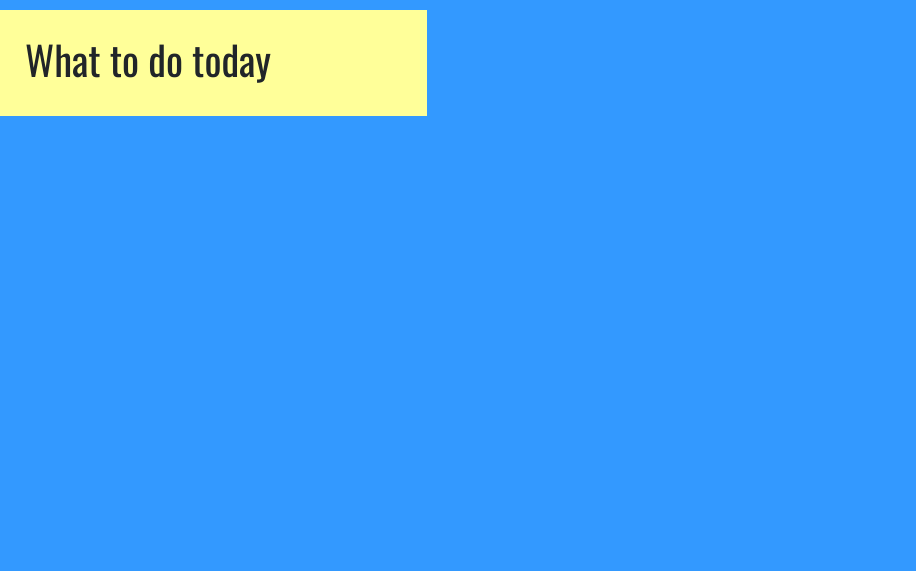
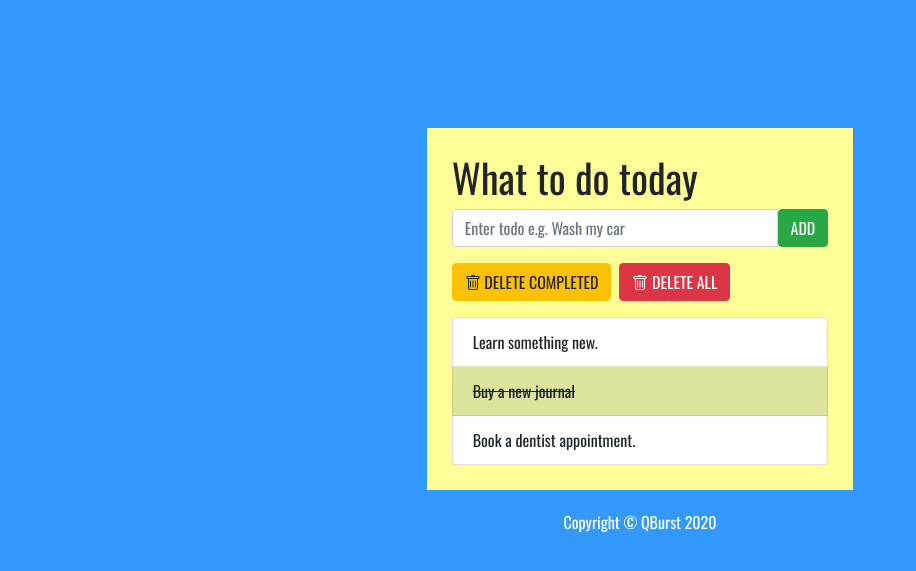
Before and after one commit to TheFirstMe/todo-app, a Django app: page / in a window 1280 px wide. Shown: the top 571 px of the page, without its empty margins (0-916 px from the left). Run offline with Django 3.2, Linux system fonts and the light colour scheme; some libraries are stand-ins or nearby versions.

Commit message:
Updated templates

```diff
--- a/todolist/static/todolist/styles.css
+++ b/todolist/static/todolist/styles.css
@@ -1,27 +1,34 @@
 body {
-    background-color: #3399ff;
-    font-family: 'Oswald', 'Future', sans-serif;
+  background: #3399ff;
+  font-family: "Oswald", "Futura", sans-serif;
 }
 
 #wrapper {
-    margin-top: 10px !important;
+  margin-top: 10% !important;
 }
 
 #content {
-    background-color: #ffff99;
-    padding: 25px;
+  background: #ffff99;
+  padding: 25px;
 }
 
 #content > h2 {
-    font-size: 18px;
-    text-align: center;
-    padding-top: 0;
+  font-size: 18px;
+  text-align: center;
+  padding-top: 0;
 }
 
-.t10 {
-    margin-top: 10px;
+
+.todo-completed {
+  text-decoration: line-through;
+  background: rgba(149, 165, 166, 0.3);
 }
 
-.t20 {
-    margin-top: 20px;
+footer {
+  margin-top: 20px;
+  color: white;
 }
+
+.bi.bi-trash {
+    vertical-align: -1.5px;
+}
--- a/todolist/templates/todolist/index.html
+++ b/todolist/templates/todolist/index.html
@@ -14,16 +14,76 @@
     />
 
     <!-- Bootstrap -->
-    <link rel="stylesheet" href="{% static 'todolist/bootstrap/css/bootstrap.min.css' %}" />
+    <link
+      rel="stylesheet"
+      href="{% static 'todolist/bootstrap/css/bootstrap.min.css' %}"
+    />
     <link rel="stylesheet" href="{% static 'todolist/styles.css' %}" />
   </head>
   <body>
     <div class="container-fluid" id="wrapper">
       <div class="row">
-        <div class="col-lg-4 col-lg-offset-4" id="content">
+        <div class="col-lg-4 offset-lg-4" id="content">
           <h1>What to do today</h1>
+
+          <form action="#" method="POST" role="form">
+            <div class="form-group">
+              <div class="input-group">
+                <input
+                  type="text"
+                  class="form-control"
+                  placeholder="Enter todo e.g. Wash my car"
+                  aria-label="Todo"
+                  aria-describedby="add-btn"
+                />
+                <span class="input-group-btn">
+                  <button type="submit" class="btn btn-success" id="add-btn">
+                    ADD
+                  </button>
+                </span>
+              </div>
+            </div>
+          </form>
+
+          <div class="row">
+            <div class="col-lg-12">
+              <div class="btn-toolbar">
+                <div class="btn-group mr-2">
+                  <button type="button" class="btn btn-warning">
+                    <svg width="1em" height="1em" viewBox="0 0 16 16" class="bi bi-trash" fill="currentColor" xmlns="http://www.w3.org/2000/svg">
+                      <path d="M5.5 5.5A.5.5 0 0 1 6 6v6a.5.5 0 0 1-1 0V6a.5.5 0 0 1 .5-.5zm2.5 0a.5.5 0 0 1 .5.5v6a.5.5 0 0 1-1 0V6a.5.5 0 0 1 .5-.5zm3 .5a.5.5 0 0 0-1 0v6a.5.5 0 0 0 1 0V6z"/>
+                      <path fill-rule="evenodd" d="M14.5 3a1 1 0 0 1-1 1H13v9a2 2 0 0 1-2 2H5a2 2 0 0 1-2-2V4h-.5a1 1 0 0 1-1-1V2a1 1 0 0 1 1-1H6a1 1 0 0 1 1-1h2a1 1 0 0 1 1 1h3.5a1 1 0 0 1 1 1v1zM4.118 4L4 4.059V13a1 1 0 0 0 1 1h6a1 1 0 0 0 1-1V4.059L11.882 4H4.118zM2.5 3V2h11v1h-11z"/>
+                    </svg>
+                    DELETE COMPLETED
+                  </button>
+                </div>
+                <div class="btn-group">
+                  <button type="button" class="btn btn-danger">
+                    <svg width="1em" height="1em" viewBox="0 0 16 16" class="bi bi-trash" fill="currentColor" xmlns="http://www.w3.org/2000/svg">
+                      <path d="M5.5 5.5A.5.5 0 0 1 6 6v6a.5.5 0 0 1-1 0V6a.5.5 0 0 1 .5-.5zm2.5 0a.5.5 0 0 1 .5.5v6a.5.5 0 0 1-1 0V6a.5.5 0 0 1 .5-.5zm3 .5a.5.5 0 0 0-1 0v6a.5.5 0 0 0 1 0V6z"/>
+                      <path fill-rule="evenodd" d="M14.5 3a1 1 0 0 1-1 1H13v9a2 2 0 0 1-2 2H5a2 2 0 0 1-2-2V4h-.5a1 1 0 0 1-1-1V2a1 1 0 0 1 1-1H6a1 1 0 0 1 1-1h2a1 1 0 0 1 1 1h3.5a1 1 0 0 1 1 1v1zM4.118 4L4 4.059V13a1 1 0 0 0 1 1h6a1 1 0 0 0 1-1V4.059L11.882 4H4.118zM2.5 3V2h11v1h-11z"/>
+                    </svg>
+                    DELETE ALL
+                  </button>
+                </div>
+              </div>
+            </div>
+          </div>
+
+          <ul class="list-group mt-3">
+            <li class="list-group-item">Learn something new.</li>
+            <li class="list-group-item todo-completed">Buy a new journal</li>
+            <li class="list-group-item">Book a dentist appointment.</li>
+          </ul>
         </div>
       </div>
+      <footer>
+        <div class="row pad">
+          <div class="col-lg-12 text-center">
+            Copyright &copy; QBurst 2020
+          </div>
+        </div>
+      </footer>
     </div>
   </body>
 </html>
```
